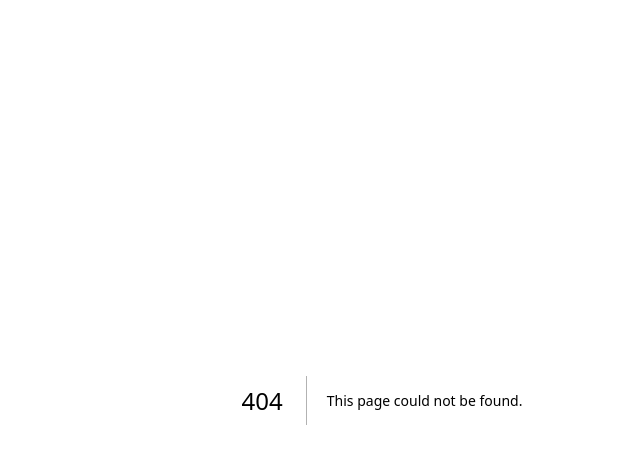
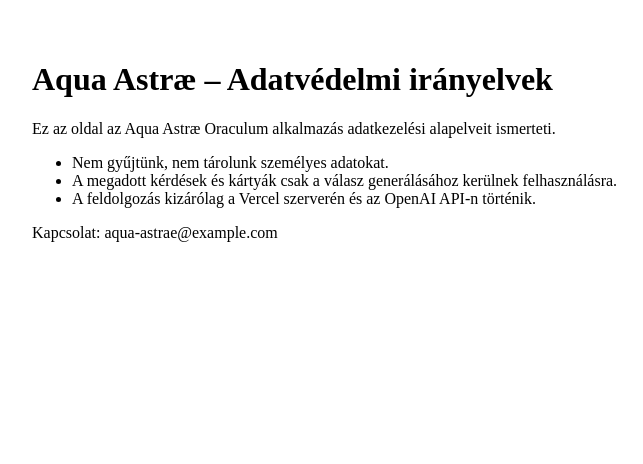
Before and after one commit to janosbartek-debug/aqua-astrae, a Next.js app: page /privacy in a window 1280 px wide. Before the commit this address had no page. Shown: the top 464 px of the page, without its empty margins (258-901 px from the left). Built offline with nearby package versions, Linux system fonts and the light colour scheme.

Commit message:
Create privacy.js

```diff
--- /dev/null
+++ b/pages/privacy.js
@@ -0,0 +1,14 @@
+export default function PrivacyPolicy() {
+  return (
+    <main style={{ padding: '2rem', maxWidth: '700px', margin: '0 auto' }}>
+      <h1>Aqua Astræ – Adatvédelmi irányelvek</h1>
+      <p>Ez az oldal az Aqua Astræ Oraculum alkalmazás adatkezelési alapelveit ismerteti.</p>
+      <ul>
+        <li>Nem gyűjtünk, nem tárolunk személyes adatokat.</li>
+        <li>A megadott kérdések és kártyák csak a válasz generálásához kerülnek felhasználásra.</li>
+        <li>A feldolgozás kizárólag a Vercel szerverén és az OpenAI API-n történik.</li>
+      </ul>
+      <p>Kapcsolat: aqua-astrae@example.com</p>
+    </main>
+  );
+}
```
